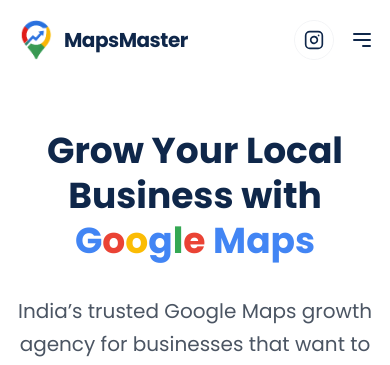
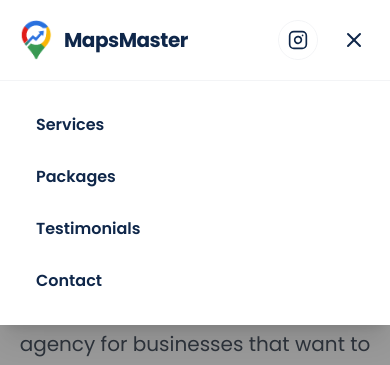
Before and after one commit to nishan1805/Mapsmaster, a React (Vite) app: page / in a window 390 px wide. Both pictures are taken after a click on the button 362 px from the left and 40 px from the top of the page. Shown: the top 365 px of the page. Built offline with nearby package versions, Linux system fonts and the light colour scheme.

Commit message:
Update Header.tsx

```diff
--- a/components/Header.tsx
+++ b/components/Header.tsx
@@ -1,8 +1,10 @@
-
 import React, { useState, useEffect } from 'react';
+import { Menu, X } from 'lucide-react';
+import { AnimatePresence, motion } from 'framer-motion';
 
 const Header: React.FC = () => {
   const [isScrolled, setIsScrolled] = useState(false);
+  const [isMenuOpen, setIsMenuOpen] = useState(false);
 
   useEffect(() => {
     const handleScroll = () => {
@@ -11,6 +13,32 @@ const Header: React.FC = () => {
     window.addEventListener('scroll', handleScroll);
     return () => window.removeEventListener('scroll', handleScroll);
   }, []);
+
+  useEffect(() => {
+  const handleKeyDown = (e: KeyboardEvent) => {
+    if (e.key === 'Escape') {
+      setIsMenuOpen(false);
+    }
+  };
+
+  window.addEventListener('keydown', handleKeyDown);
+
+  return () => {
+    window.removeEventListener('keydown', handleKeyDown);
+  };
+}, []);
+
+  useEffect(() => {
+  if (isMenuOpen) {
+    document.body.style.overflow = 'hidden';
+  } else {
+    document.body.style.overflow = '';
+  }
+
+  return () => {
+    document.body.style.overflow = '';
+  };
+}, [isMenuOpen]);
 
   const navLinks = [
     { name: 'Services', href: '#services' },
@@ -21,6 +49,42 @@ const Header: React.FC = () => {
 
   return (
     <header className={`fixed top-0 left-0 right-0 z-50 transition-all duration-300 ${isScrolled ? 'bg-white shadow-md py-3' : 'bg-white/95 py-5'}`}>
+      <AnimatePresence>
+  {isMenuOpen && (
+    <>
+      <motion.div
+        initial={{ opacity: 0 }}
+        animate={{ opacity: 0.4 }}
+        exit={{ opacity: 0 }}
+        transition={{ duration: 0.2 }}
+        onClick={() => setIsMenuOpen(false)}
+        className="fixed inset-0 bg-black z-40 lg:hidden"
+        style={{ top: isScrolled ? '72px' : '88px' }}
+      />
+
+      <motion.div
+        initial={{ y: -20, opacity: 0 }}
+        animate={{ y: 0, opacity: 1 }}
+        exit={{ y: -20, opacity: 0 }}
+        transition={{ duration: 0.25 }}
+        className="absolute top-full left-0 right-0 bg-white border-t border-gray-100 shadow-xl z-50 lg:hidden py-5 px-5"
+      >
+        <nav className="flex flex-col gap-1">
+          {navLinks.map((link) => (
+            <a
+              key={link.name}
+              href={link.href}
+              onClick={() => setIsMenuOpen(false)}
+              className="text-navy font-semibold text-base hover:text-googleBlue hover:bg-gray-50 px-4 py-3 rounded-xl transition-all"
+            >
+              {link.name}
+            </a>
+          ))}
+        </nav>
+      </motion.div>
+    </>
+  )}
+</AnimatePresence>
       <div className="max-w-[1600px] mx-auto px-4 md:px-8 lg:px-12 flex items-center justify-between">
         <div className="flex items-center gap-2">
           <img
@@ -56,14 +120,19 @@ const Header: React.FC = () => {
           </a>
           <a
             href="#contact"
-            className="hidden sm:block bg-navy text-white px-6 py-2.5 rounded-full font-semibold hover:bg-googleBlue transition-all transform hover:scale-105 text-sm"
-          >
+            className="hidden sm:block bg-googleBlue text-white px-5 py-2.5 rounded-lg font-semibold hover:bg-blue-600 transition-all"
+            >
             Book Consultation
           </a>
-          <button className="lg:hidden text-navy">
-            <svg xmlns="http://www.w3.org/2000/svg" className="h-6 w-6" fill="none" viewBox="0 0 24 24" stroke="currentColor">
-              <path strokeLinecap="round" strokeLinejoin="round" strokeWidth={2} d="M4 6h16M4 12h16m-7 6h7" />
-            </svg>
+          <button
+            onClick={() => setIsMenuOpen(!isMenuOpen)}
+            className="lg:hidden md:flex p-2 rounded-lg text-navy hover:bg-gray-100 transition-colors"
+            >
+            {isMenuOpen ? (
+              <X className="h-6 w-6" />
+            ) : (
+              <Menu className="h-6 w-6" />
+            )}
           </button>
         </div>
       </div>
```
